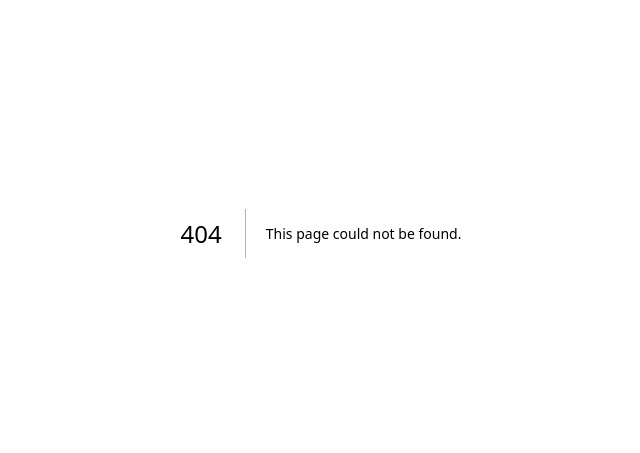
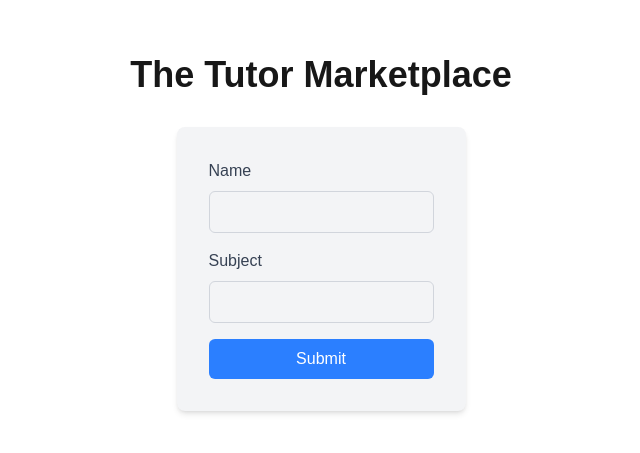
Before and after one commit to basselfads23/3allemni, a Next.js app: page /tutor in a window 1280 px wide. Before the commit this address had no page. Shown: the part 167-620 px from the top of the page, without its empty margins (319-959 px from the left). Built offline with nearby package versions, Linux system fonts and the light colour scheme.

Commit message:
add basic tutor form

```diff
--- /dev/null
+++ b/src/app/api/submit/route.ts
@@ -0,0 +1,33 @@
+import { NextRequest, NextResponse } from "next/server";
+import fs from "fs";
+import path from "path";
+
+const dbPath = path.join(process.cwd(), "db.json");
+
+export async function POST(req: NextRequest) {
+  try {
+    const body = await req.json();
+    const { name, subject } = body;
+
+    if (!name || !subject) {
+      return new NextResponse("Name and subject are required", { status: 400 });
+    }
+
+    let data = [];
+    if (fs.existsSync(dbPath)) {
+      const fileContent = fs.readFileSync(dbPath, "utf-8");
+      if (fileContent) {
+        data = JSON.parse(fileContent);
+      }
+    }
+
+    data.push({ name, subject });
+
+    fs.writeFileSync(dbPath, JSON.stringify(data, null, 2));
+
+    return new NextResponse("Form submitted successfully", { status: 200 });
+  } catch (error) {
+    console.error(error);
+    return new NextResponse("Internal server error", { status: 500 });
+  }
+}
--- a/src/app/page.tsx
+++ b/src/app/page.tsx
@@ -1,7 +1,9 @@
+"use client";
+
 export default function Home() {
   return (
     <main className="flex min-h-screen flex-col items-center justify-center p-24">
-      <h1 className="text-4xl font-bold">The Tutor Marketplace is coming.</h1>
+      <h1 className="text-4xl font-bold mb-8">3allemni is Coming</h1>
     </main>
   );
 }
--- /dev/null
+++ b/src/app/tutor/page.tsx
@@ -0,0 +1,68 @@
+"use client";
+import { useState } from "react";
+
+export default function Home() {
+  const [name, setName] = useState("");
+  const [subject, setSubject] = useState("");
+
+  const handleSubmit = async (e: React.FormEvent) => {
+    e.preventDefault();
+    const res = await fetch("/api/submit", {
+      method: "POST",
+      headers: {
+        "Content-Type": "application/json",
+      },
+      body: JSON.stringify({ name, subject }),
+    });
+    if (res.ok) {
+      alert("Form submitted successfully!");
+      setName("");
+      setSubject("");
+    } else {
+      alert("Form submission failed.");
+    }
+  };
+
+  return (
+    <main className="flex min-h-screen flex-col items-center justify-center p-24">
+      <h1 className="text-4xl font-bold mb-8">The Tutor Marketplace</h1>
+      <form
+        onSubmit={handleSubmit}
+        className="flex flex-col gap-4 bg-gray-100 p-8 rounded-lg shadow-md"
+      >
+        <div className="flex flex-col">
+          <label htmlFor="name" className="mb-2 font-medium text-gray-700">
+            Name
+          </label>
+          <input
+            type="text"
+            id="name"
+            value={name}
+            onChange={(e) => setName(e.target.value)}
+            className="p-2 border border-gray-300 rounded-md"
+            required
+          />
+        </div>
+        <div className="flex flex-col">
+          <label htmlFor="subject" className="mb-2 font-medium text-gray-700">
+            Subject
+          </label>
+          <input
+            type="text"
+            id="subject"
+            value={subject}
+            onChange={(e) => setSubject(e.target.value)}
+            className="p-2 border border-gray-300 rounded-md"
+            required
+          />
+        </div>
+        <button
+          type="submit"
+          className="p-2 bg-blue-500 text-white rounded-md hover:bg-blue-600"
+        >
+          Submit
+        </button>
+      </form>
+    </main>
+  );
+}
```
Also changed, not shown: 1 other file (tests, documents, lock files or other folders).
